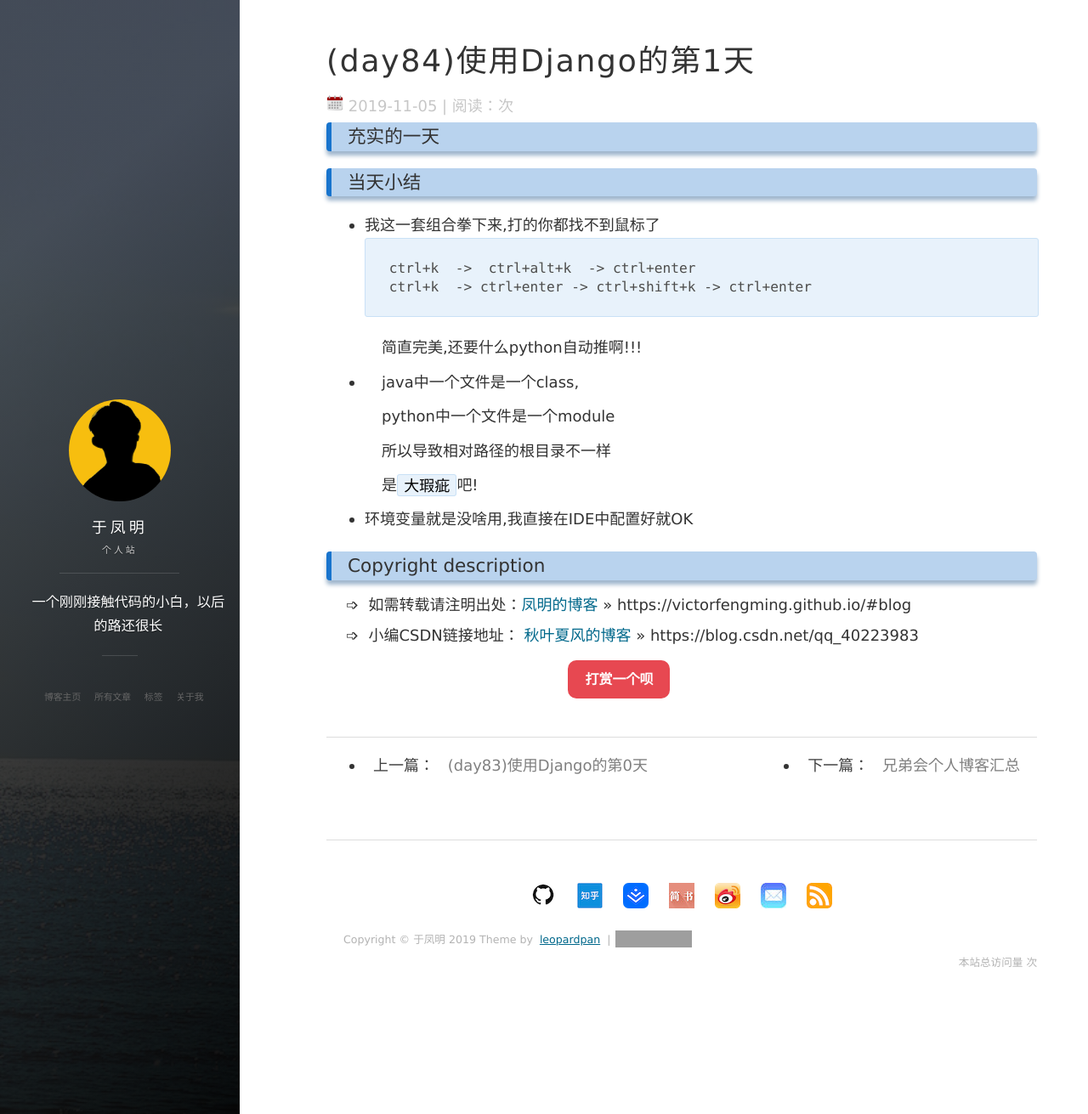
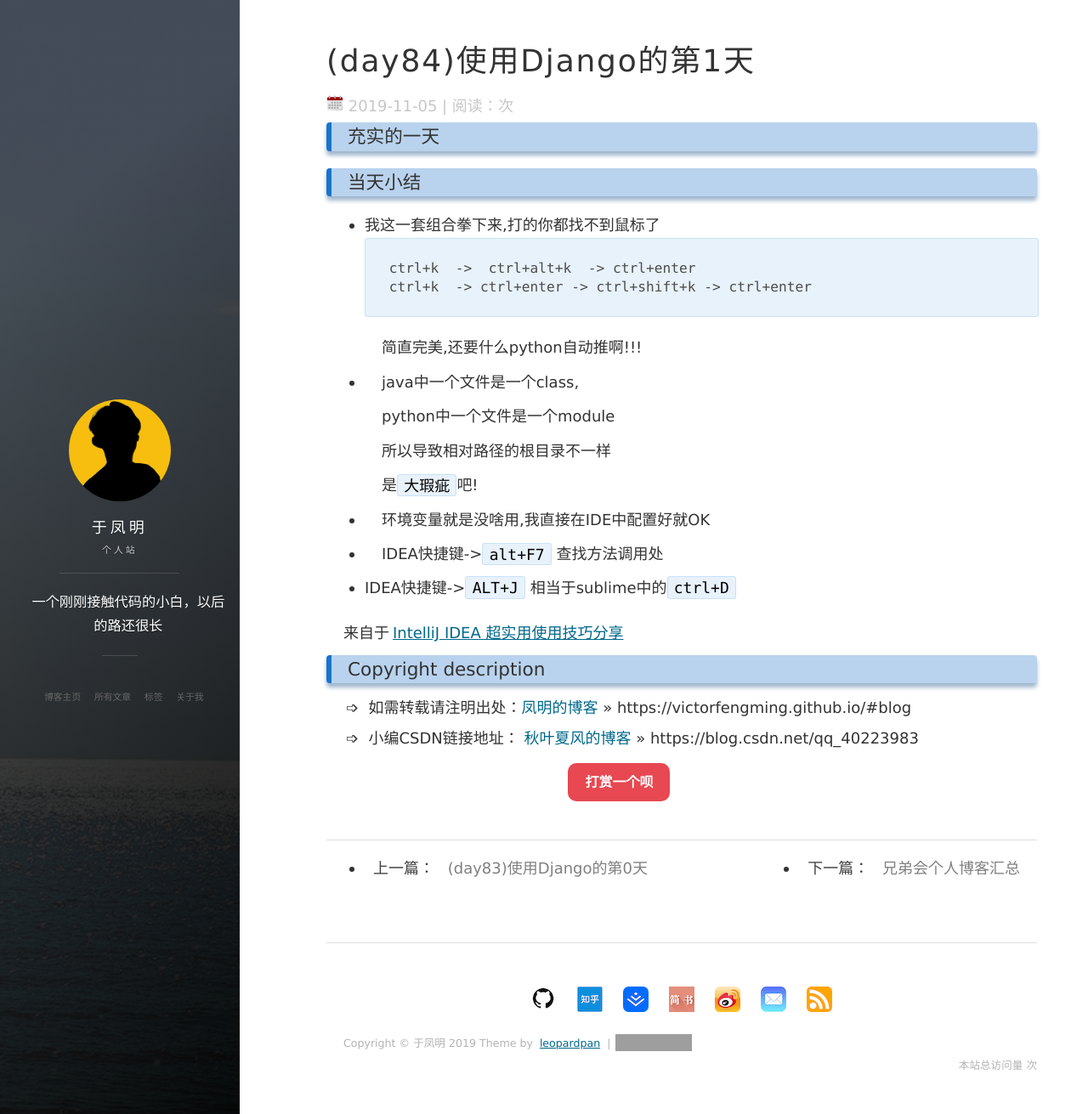
Before and after one commit to victorfengming/victorfengming.github.io.leopardpan, a Jekyll site: the page built from _posts/daily/November/2019-11-05-day84.md, in a window 1280 px wide and 1311 px high. Shown: the whole window at 85% size. Built offline with Jekyll 4.4.1, drawn with Linux system fonts in a browser that asks for light colours; nearby versions of some CDN libraries; comment, search, counter and statistics services are not loaded; grey boxes are pictures that could not be loaded.

Commit message:
IDEA又发现新大陆了

```diff
--- a/_posts/daily/November/2019-11-05-day84.md
+++ b/_posts/daily/November/2019-11-05-day84.md
@@ -25,3 +25,9 @@ ctrl+k  -> ctrl+enter -> ctrl+shift+k -> ctrl+enter
     是`大瑕疵`吧!
 
 - 环境变量就是没啥用,我直接在IDE中配置好就OK
+
+- IDEA快捷键->`alt+F7` 查找方法调用处
+
+- IDEA快捷键->`ALT+J` 相当于sublime中的`ctrl+D`
+
+来自于[IntelliJ IDEA 超实用使用技巧分享](https://blog.csdn.net/weixin_38405253/article/details/102583954?utm_source=app)
```
Also changed, not shown: _posts/daily/October/2019-10-19-day67.md (+2 -3 lines), _posts/daily/september/2019-09-20-day38.md (+7 -7 lines).
